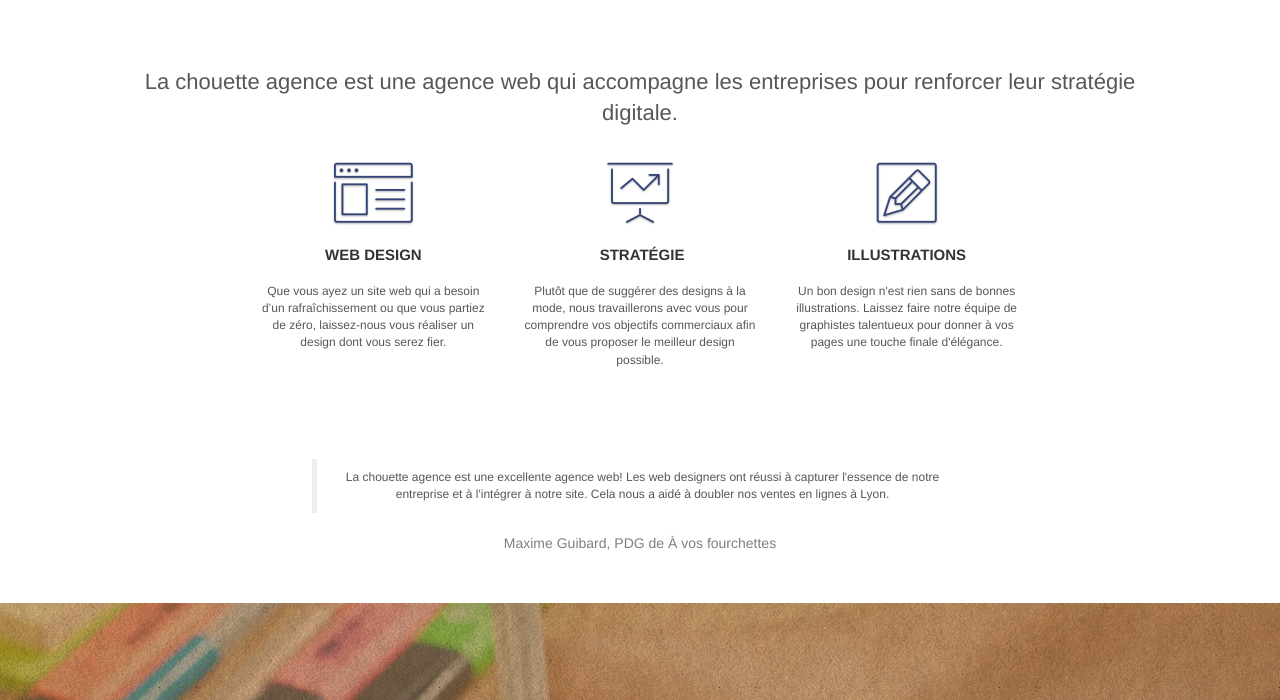
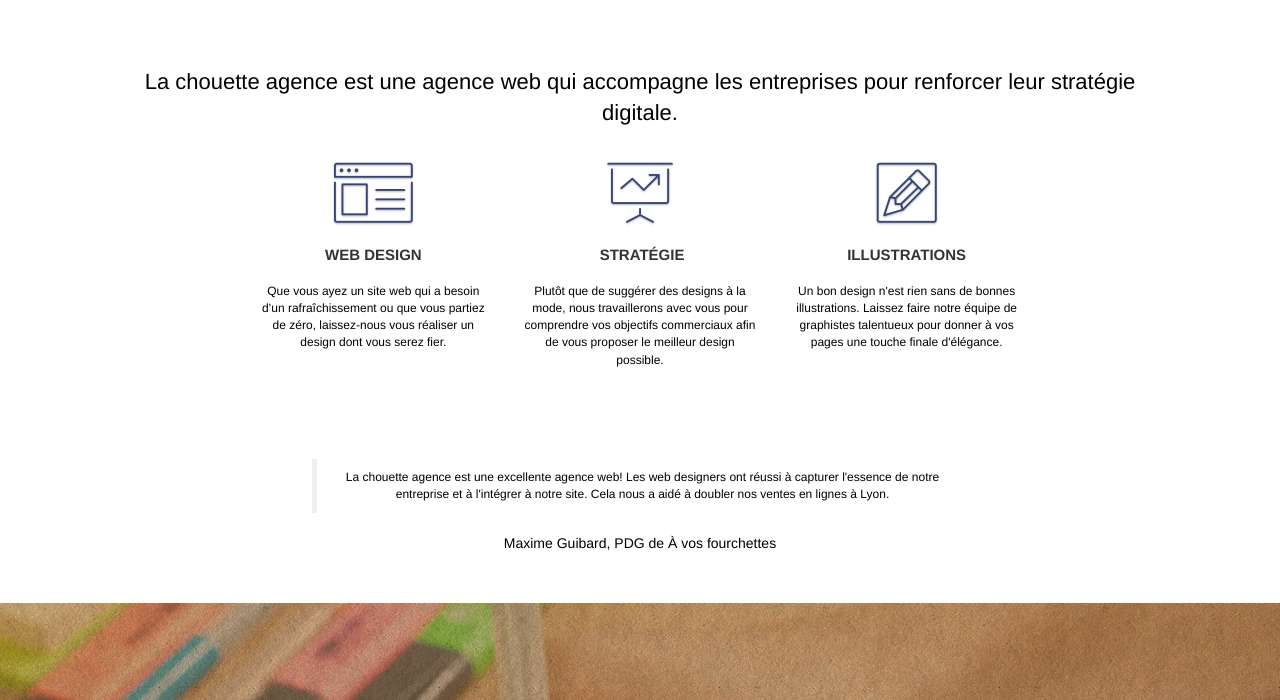
Before and after one commit to Alex-github-source/AlexandreGabriele_4_08022021, a plain HTML site: page index.html in a window 1280 px wide. Shown: the part 535-1235 px from the top of the page. Drawn offline with Linux system fonts and the light colour scheme.

Commit message:
couleur liens

```diff
--- a/style.css
+++ b/style.css
@@ -6,7 +6,9 @@ body {
     -webkit-font-smoothing: antialiased;
     -moz-osx-font-smoothing: grayscale;
 }
-
+figcaption{
+    color: #000;
+}
 a,
 button {
     transition: all .3s ease-in-out;
@@ -651,7 +653,7 @@ label,
 a {
     font-family: "helvetica";
     font-weight: 400;
-    color: #575757!important;
+    color: #000!important;
 }
 
 .container {
```
